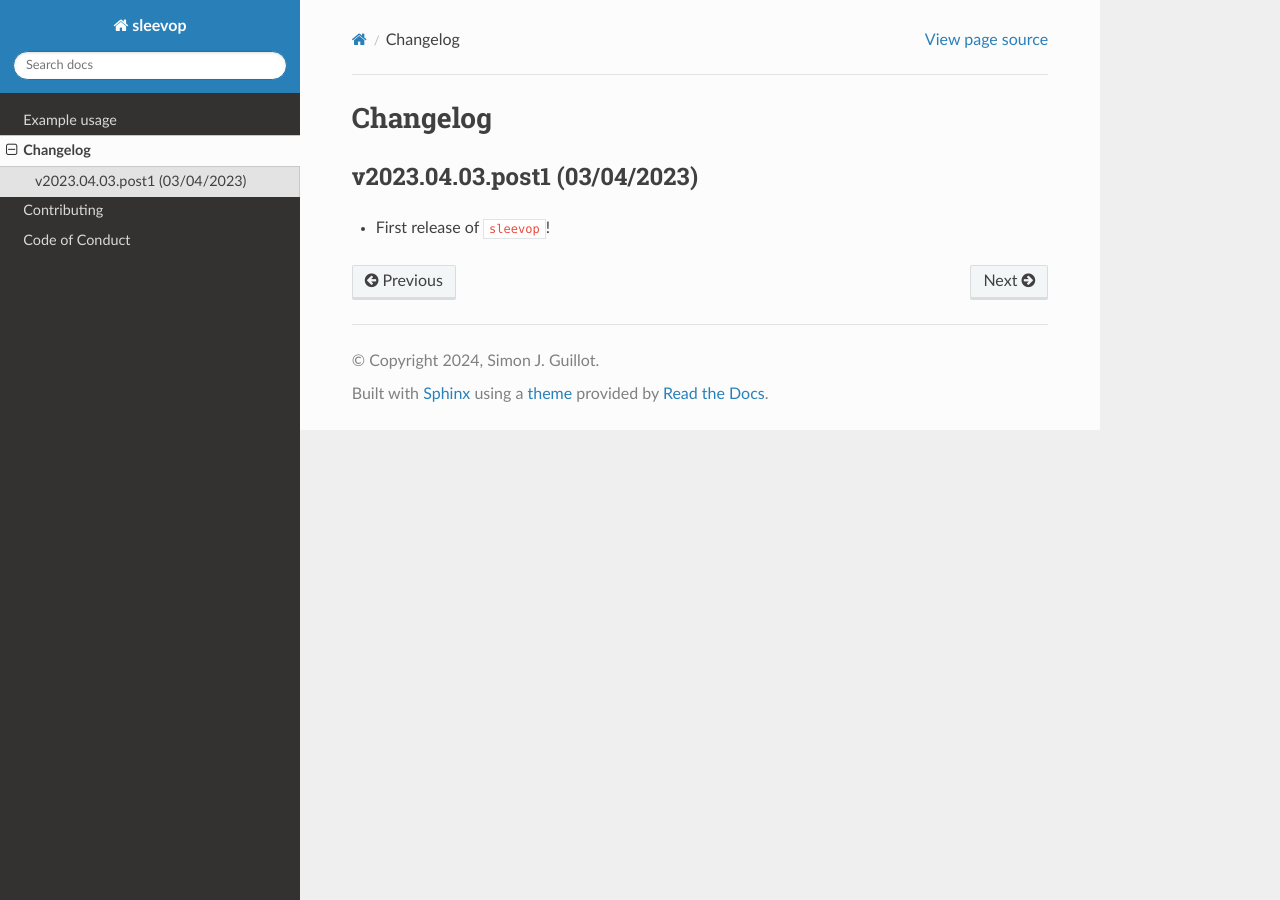
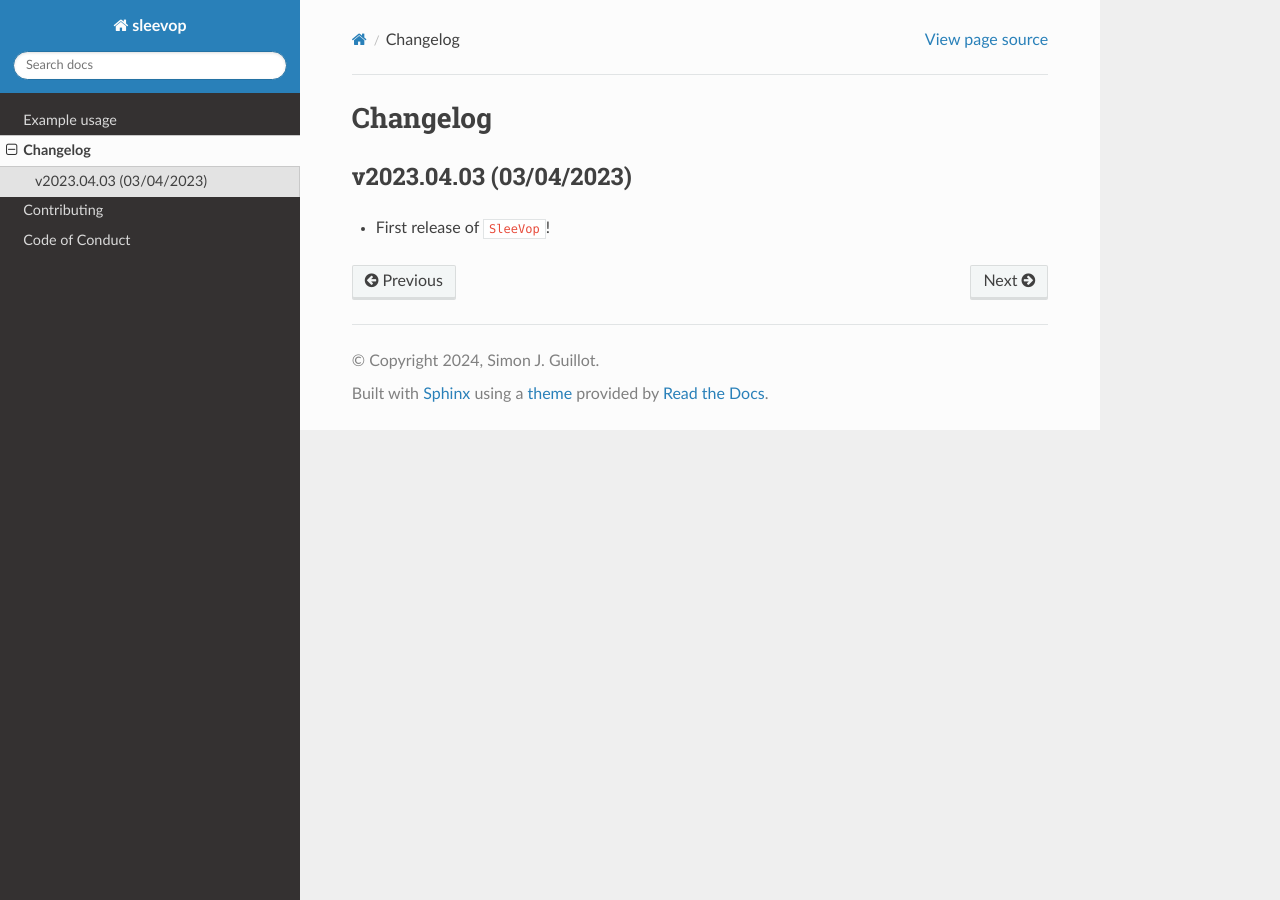
Before and after one commit to sjg2203/EEVop, a Sphinx documentation site: the page built from docs/changelog.md, in a window 1280 px wide. Built offline with Sphinx 7.4.7 and the Read the Docs theme 2.0.0, drawn with Linux system fonts in a browser that asks for light colours; pages that are not in the unit, such as notebooks, are missing from menus.

```diff
--- a/CHANGELOG.md
+++ b/CHANGELOG.md
@@ -2,6 +2,6 @@
 
 <!--next-version-placeholder-->
 
-## v2023.04.03.post1 (03/04/2023)
+## v2023.04.03 (03/04/2023)
 
-- First release of `sleevop`!
+- First release of `SleeVop`!
--- a/docs/conf.py
+++ b/docs/conf.py
@@ -9,6 +9,7 @@
 project=u"sleevop"
 copyright=u"2024, Simon J. Guillot"
 author=u"Simon J. Guillot"
+email=u"simon.guillot@inserm.fr"
 
 # -- General configuration ---------------------------------------------------
 
```
Also changed, not shown: README.md (+11 -7 lines), pyproject.toml (+11 -3 lines), .github/ISSUE_TEMPLATE/bug_report.md, 1 other file.
